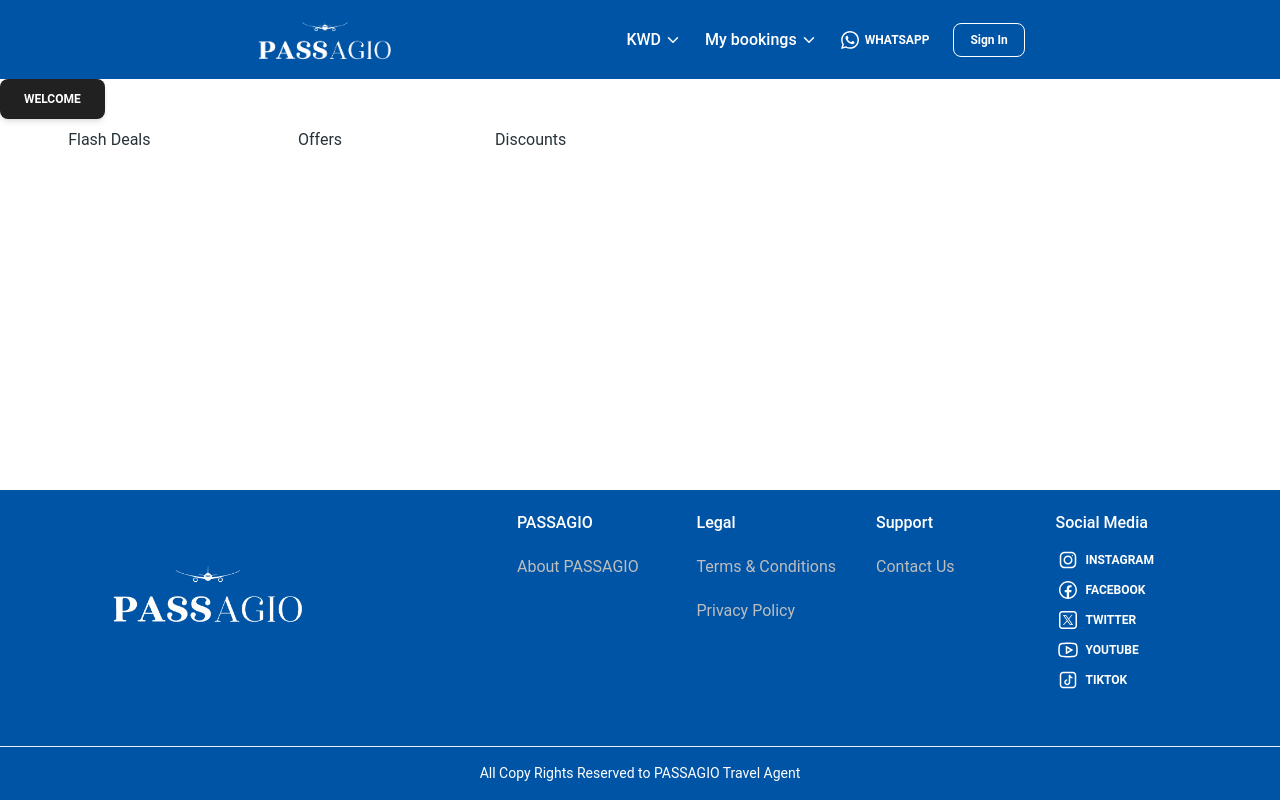
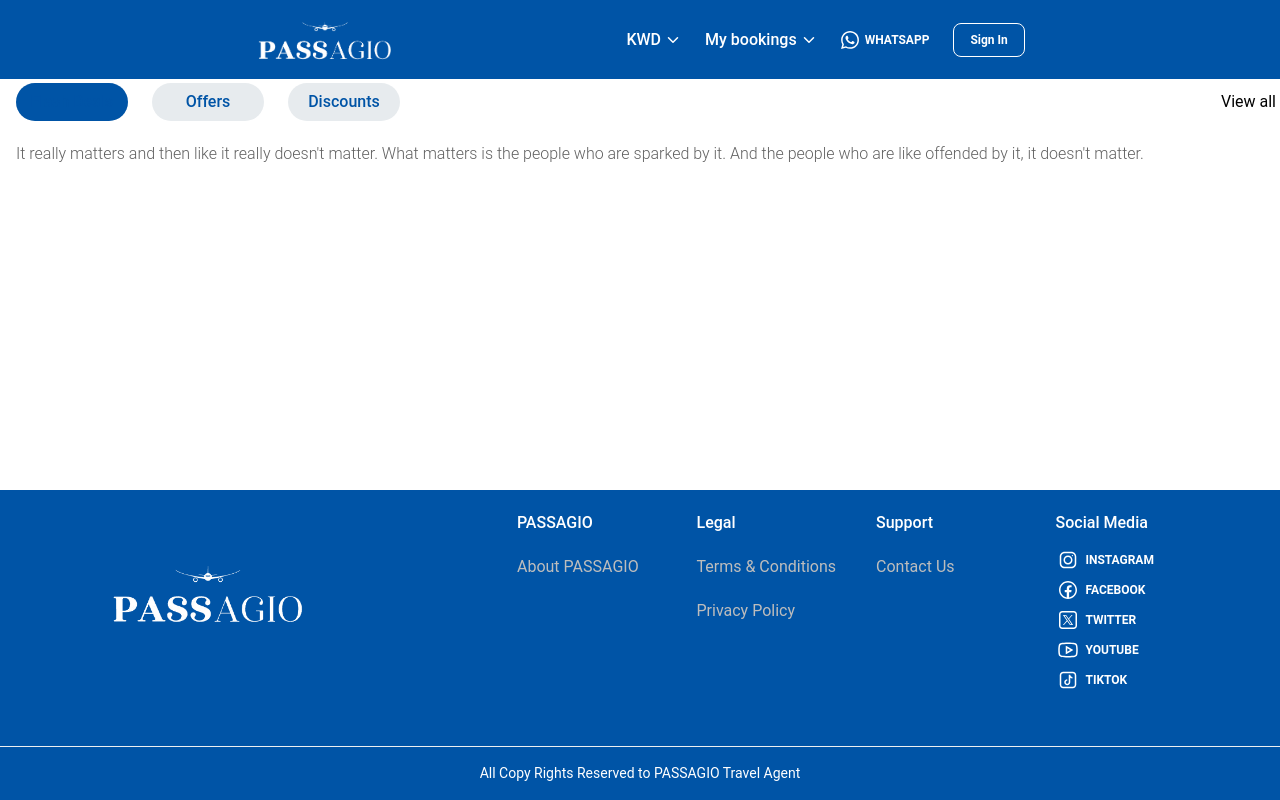
Before and after one commit to Abdo-Ahmed-Mostafa/booking-front, a Next.js app: page / in a window 1280 px wide. Built offline with nearby package versions, Linux system fonts and the light colour scheme.

Commit message:
tabs headers

```diff
--- a/app/globals.css
+++ b/app/globals.css
@@ -13,6 +13,7 @@
   }
 }
 
+
 @keyframes dash {
   from,
   to {
--- a/app/page.js
+++ b/app/page.js
@@ -8,7 +8,6 @@ export const metadata = {
 export default function Home() {
   return (
     <div className="mb-auto">
-      <Button variant="">Welcome</Button>
       <HomeDeals />
     </div>
   );
--- a/components/UI/homeDeals/HomeDeals.jsx
+++ b/components/UI/homeDeals/HomeDeals.jsx
@@ -4,13 +4,14 @@ import {
   TabsBody,
   Tab,
   TabPanel,
+  Link,
 } from "@/components/imports";
 
 const HomeDeals = () => {
   const data = [
     {
       label: "Flash Deals",
-      value: "FlashDeals",
+      value: "Flash Deals",
       desc: `It really matters and then like it really doesn't matter.
           What matters is the people who are sparked by it. And the people
           who are like offended by it, it doesn't matter.`,
@@ -30,17 +31,27 @@ const HomeDeals = () => {
     },
   ];
   return (
-    <Tabs value="html" className="max-w-[40rem]">
+    <Tabs value="Flash Deals" className="">
       <TabsHeader
-        className="bg-transparent"
+        className="bg-transparent flex justify-between items-center"
         indicatorProps={{
-          className: "bg-gray-900/10 shadow-none !text-gray-900",
-        }}>
-        {data.map(({ label, value }) => (
-          <Tab key={value} value={value}>
-            {label}
-          </Tab>
-        ))}
+          className: "bg-mainBlue shadow-none rounded-full py-1.5 ",
+        }}
+      >
+        <div className="w-fit flex">
+          {data.map(({ label, value }) => (
+            <Tab
+              key={value}
+              value={value}
+              className="lg:w-28 bg-bgGrey text-mainBlue font-medium rounded-full py-1.5 mx-3"
+            >
+              {label}
+            </Tab>
+          ))}
+        </div>
+        <Link href={""} className="">
+          View all
+        </Link>
       </TabsHeader>
       <TabsBody>
         {data.map(({ value, desc }) => (
--- a/tailwind.config.js
+++ b/tailwind.config.js
@@ -16,6 +16,7 @@ module.exports = withMT({
         background: "var(--background)",
         foreground: "var(--foreground)",
         mainBlue: "#0054a6",
+        bgGrey: "#e7ebee",
       },
     },
   },
```
